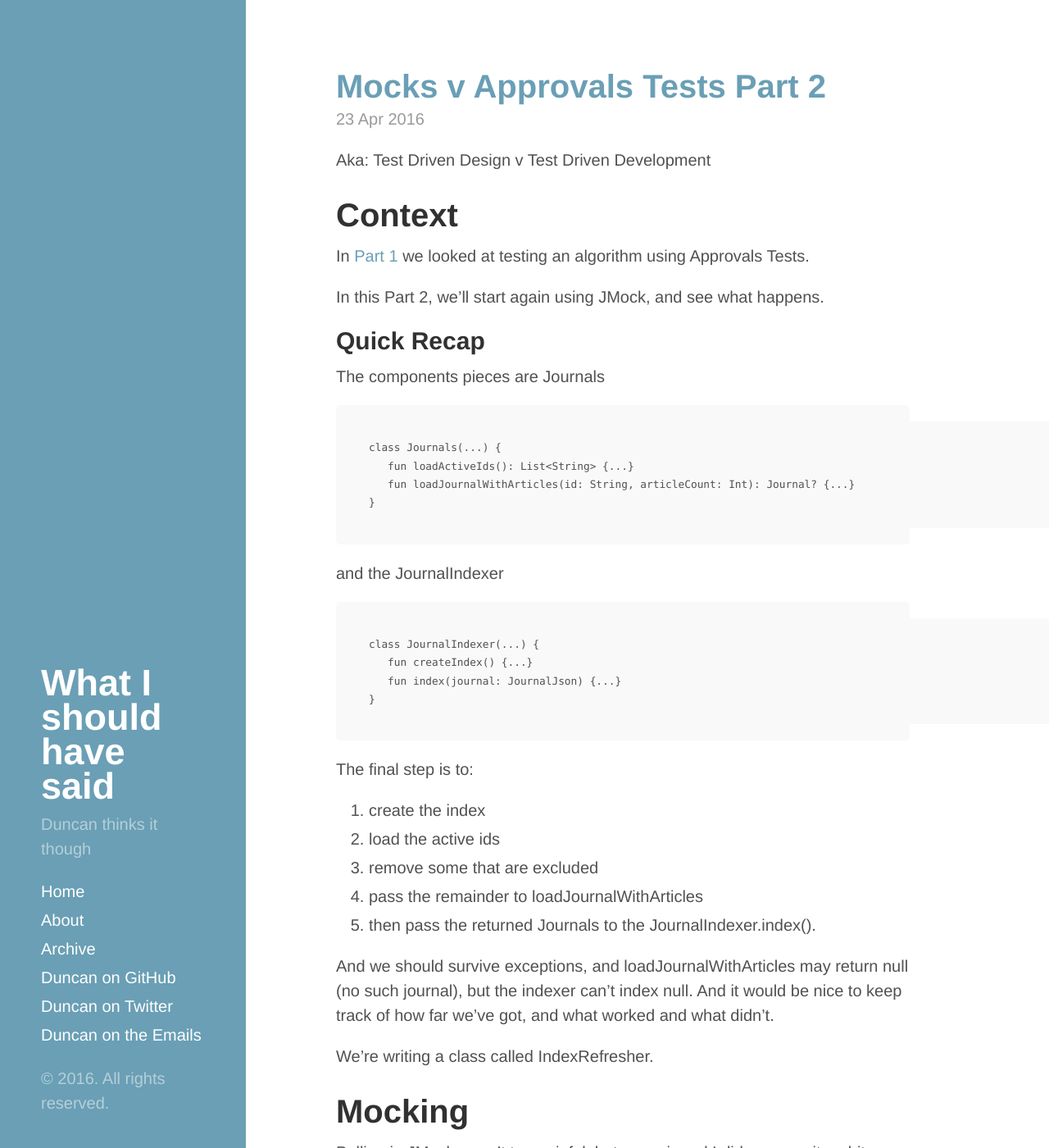
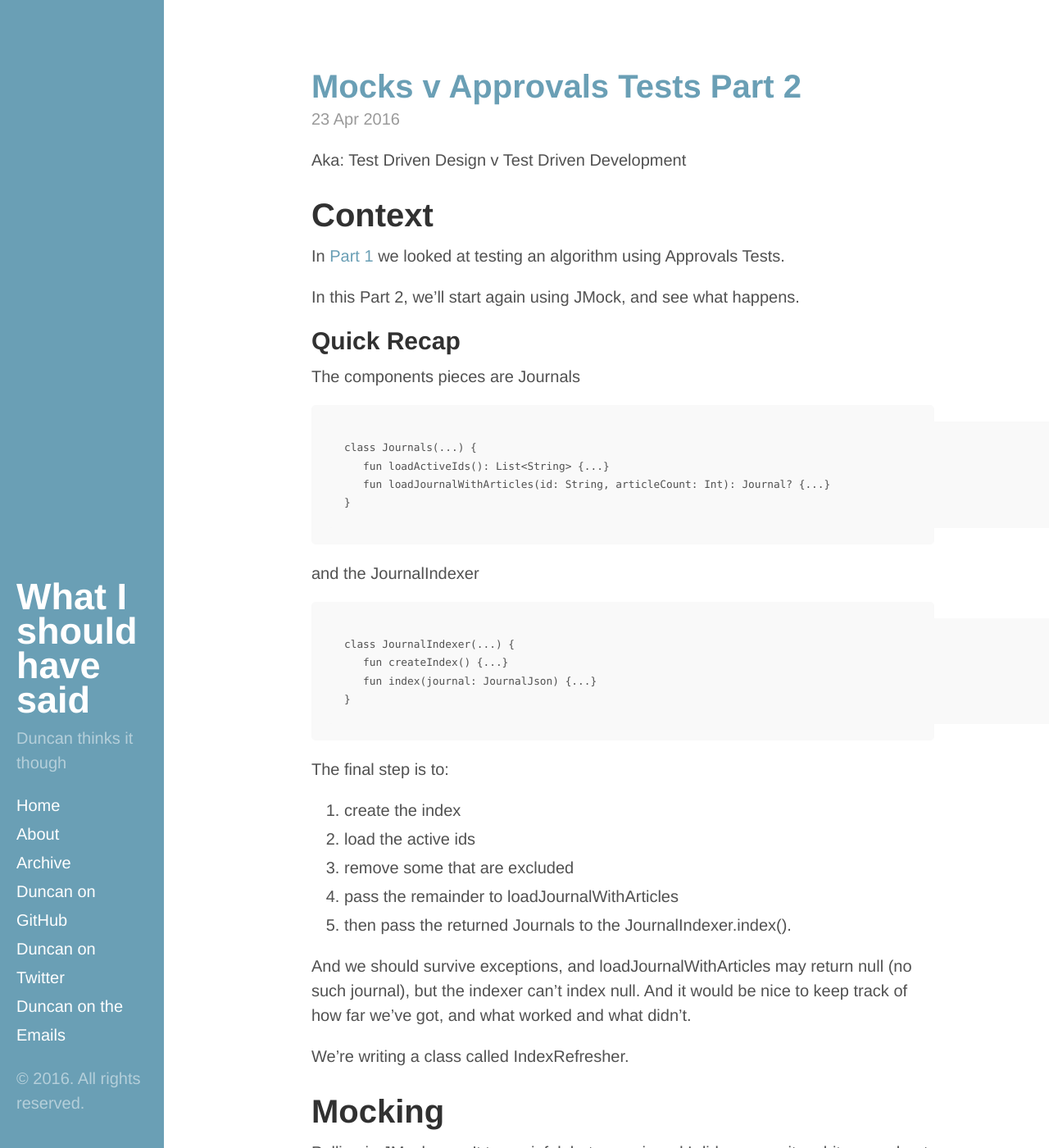
Before and after one commit to dmcg/dmcg.github.io, a Jekyll site: the page built from index.html, in a window 1280 px wide and 1400 px high. Shown: the whole window at 82% size. Built offline with Jekyll 4.4.1, drawn with Linux system fonts in a browser that asks for light colours; the list of posts is cut into pages by our own code.

Commit message:
Tighter layout on iPad screens

```diff
--- a/public/css/hyde.css
+++ b/public/css/hyde.css
@@ -65,8 +65,11 @@ html {
     top: 0;
     left: 0;
     bottom: 0;
-    width: 15rem;
+    width: 10rem;
     text-align: left;
+  }
+  .container {
+    padding: 0;
   }
 }
 
@@ -129,7 +132,7 @@ a.sidebar-nav-item:focus {
 @media (min-width: 48em) {
   .content {
     max-width: 38rem;
-    margin-left: 17rem;
+    margin-left: 11rem;
     margin-right: 2rem;
   }
 }
```
